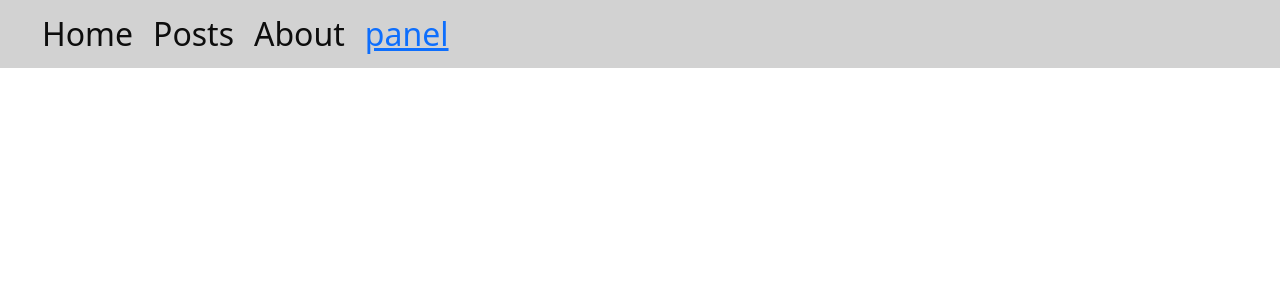
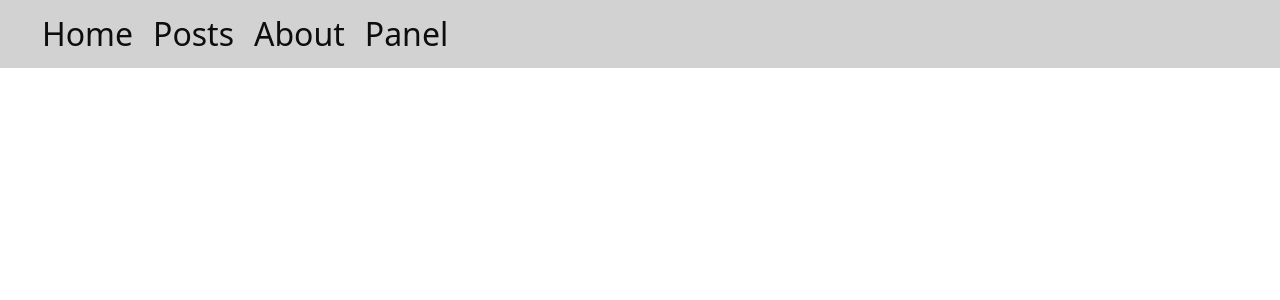
Before and after one commit to hossein-ansari/practice, a React (Create React App) app: page / in a window 1280 px wide. Shown: the top 300 px of the page. Built offline with nearby package versions, Linux system fonts and the light colour scheme.

Commit message:
try classname with navlink and conditional

```diff
--- a/src/Home.js
+++ b/src/Home.js
@@ -1,18 +1,35 @@
-import React from 'react'
+import React from "react";
 import "./home.css";
 
-import { Link, NavLink } from 'react-router-dom'
+import { Link, NavLink } from "react-router-dom";
 export default function Home() {
-
   return (
     <div>
-        <ul>
-            <li><Link  className="links" to={'/'}>home</Link></li>
-            <li><Link  className="links" to={'/posts'}>posts</Link></li>
-            <li><Link  className="links" to={'./about'}>about</Link></li>
-            <li><NavLink  className={(act)=> console.log(act)} to={'./panel'}>panel</NavLink></li>
-
-        </ul>
+      <ul>
+        <li>
+          <Link className="links" to={"/"}>
+            home
+          </Link>
+        </li>
+        <li>
+          <Link className="links" to={"/posts"}>
+            posts
+          </Link>
+        </li>
+        <li>
+          <Link className="links" to={"./about"}>
+            about
+          </Link>
+        </li>
+        <li>
+          <NavLink
+            className={((act) => (act ? "active" : ""), "links")}
+            to={"./panel"}
+          >
+            panel
+          </NavLink>
+        </li>
+      </ul>
     </div>
-  )
+  );
 }
--- a/src/home.css
+++ b/src/home.css
@@ -12,3 +12,7 @@ ul{
     display: flex ;
     flex-direction: row;
 }
+.active{
+    color: blue;
+    background-color: wheat;
+}
```
